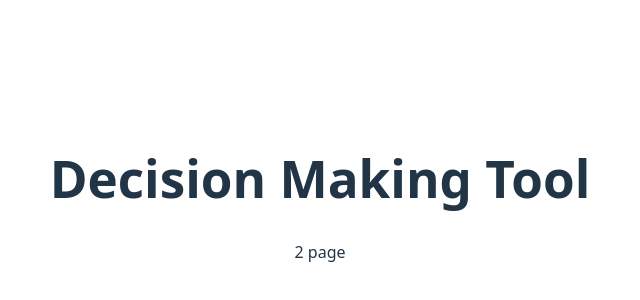
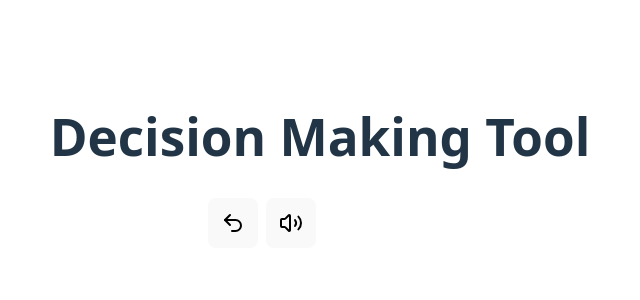
Before and after one commit to lipan4836/decision-making-tool, a React (Vite) app in the folder decision-making-tool/: page /decision-page in a window 1280 px wide. Shown: the part 210-510 px from the top of the page, without its empty margins (320-960 px from the left). Built offline with nearby package versions, Linux system fonts and the light colour scheme.

Commit message:
feat: implement go back and sound toggle logic

```diff
--- /dev/null
+++ b/decision-making-tool/src/components/DecisionBtnsBlock/DecisionBtnsBlock.module.scss
@@ -0,0 +1,79 @@
+.btns-block {
+  display: grid;
+  grid-template: 'btn-back btn-volume duration duration' 50px 'btn-start btn-start btn-start btn-start' 50px / 50px 50px 50px 50px;
+  gap: 0.5em;
+  width: 225px;
+  margin-inline: auto;
+
+  &_btn {
+    display: flex;
+    align-items: center;
+    justify-content: center;
+    width: 50px;
+    height: 50px;
+    padding: 0;
+  }
+
+  &_label {
+    display: flex;
+    align-items: center;
+    padding-left: 8px;
+    border: 1px solid #1a1a1a;
+    border-radius: 8px;
+    background-color: #1a1a1a;
+
+    &__svg {
+      width: 48px;
+      height: 48px;
+    }
+
+    &__input {
+      flex-grow: 1;
+      width: 50px;
+      height: 48px;
+      margin-left: 8px;
+      padding: 0 8px;
+      border: none;
+      border-top-right-radius: 8px;
+      border-bottom-right-radius: 8px;
+    }
+
+    @media (prefers-color-scheme: light) {
+      & {
+        background: transparent;
+      }
+    }
+  }
+}
+
+.back {
+  grid-area: btn-back;
+}
+
+.volume {
+  grid-area: btn-volume;
+}
+
+.duration {
+  grid-area: duration;
+}
+
+.start {
+  grid-area: btn-start;
+  width: 100%;
+}
+
+.picked-elem {
+  width: 70%;
+  padding: 8px 32px;
+  border-radius: 8px;
+  text-align: center;
+  background: #383838;
+  transition: all 0.5s ease-in;
+
+  @media (prefers-color-scheme: light) {
+    & {
+      background: transparent;
+    }
+  }
+}
--- /dev/null
+++ b/decision-making-tool/src/components/DecisionBtnsBlock/DecisionBtnsBlock.tsx
@@ -0,0 +1,27 @@
+import type { ReactNode } from "react";
+import styles from './DecisionBtnsBlock.module.scss'
+import { useNavigate } from "react-router-dom";
+import Icon from "../UI/Icon/Icon";
+import SoundToggle from "../UI/SoundToggle/SoundToggle";
+
+function DecisionBtnsBlock(): ReactNode {
+  const navigate = useNavigate()
+
+  const handleNavigateToHome = (): void => {
+    navigate('/')
+  }
+
+  return (
+    <div className={styles['btns-block']}>
+      <button
+        className={`${styles['btns-block_btn']} ${styles.back}`}
+        onClick={handleNavigateToHome}
+      >
+        <Icon idSprite="undo-2" />
+      </button>
+      <SoundToggle classes={`${styles['btns-block_btn']} ${styles.volume}`} />
+    </div>
+  );
+}
+
+export default DecisionBtnsBlock;
--- /dev/null
+++ b/decision-making-tool/src/components/UI/Icon/Icon.tsx
@@ -0,0 +1,16 @@
+import type { ReactNode } from "react";
+import type { IconProps } from "../../../types/types";
+
+function Icon({idSprite}: IconProps): ReactNode {
+  return (
+    <svg
+      width="24"
+      height="24"
+      viewBox="0 0 24 24"
+    >
+      <use xlinkHref={`/iconsSprite.svg#${idSprite}`} />
+    </svg>
+  );
+}
+
+export default Icon;
--- /dev/null
+++ b/decision-making-tool/src/components/UI/SoundToggle/SoundToggle.tsx
@@ -0,0 +1,31 @@
+import type { ReactNode } from "react";
+import { useSoundStore } from "../../../store/useSoundStore";
+import Icon from "../Icon/Icon";
+
+type SoundToggleProps = {
+  classes: string | string[]
+}
+
+function SoundToggle({classes}: SoundToggleProps): ReactNode {
+  const {isMuted, toggleMute} = useSoundStore()
+
+  const buttonClasses = Array.isArray(classes)
+    ? classes.join(' ')
+    : classes
+
+  return (
+    <button
+      className={buttonClasses}
+      onClick={toggleMute}
+      aria-label={isMuted ? 'Unmute sound' : 'Mute sound'}
+    >
+      {isMuted ? (
+        <Icon idSprite="volume-off" />
+      ) : (
+        <Icon idSprite="volume-2" />
+      )}
+    </button>
+  );
+}
+
+export default SoundToggle;
--- a/decision-making-tool/src/pages/DecisionPage/DecisionPage.tsx
+++ b/decision-making-tool/src/pages/DecisionPage/DecisionPage.tsx
@@ -1,11 +1,12 @@
 import type { ReactNode } from "react";
+import DecisionBtnsBlock from "../../components/DecisionBtnsBlock/DecisionBtnsBlock";
 
 function DecisionPage(): ReactNode {
   return (
     <>
-      <main>
+      <main className="main">
         <h1>Decision Making Tool</h1>
-        <span>2 page</span>
+        <DecisionBtnsBlock />
       </main>
     </>
   )
--- /dev/null
+++ b/decision-making-tool/src/store/useSoundStore.ts
@@ -0,0 +1,21 @@
+import { create } from 'zustand';
+import { persist } from 'zustand/middleware';
+
+type SoundState = {
+  isMuted: boolean;
+  toggleMute: () => void;
+  setMute: (muted: boolean) => void;
+};
+
+export const useSoundStore = create<SoundState>()(
+  persist(
+    (set) => ({
+      isMuted: false,
+      toggleMute: (): void => set((state) => ({ isMuted: !state.isMuted })),
+      setMute: (muted): void => set({ isMuted: muted }),
+    }),
+    {
+      name: 'sound-settings',
+    },
+  ),
+);
--- a/decision-making-tool/src/types/types.ts
+++ b/decision-making-tool/src/types/types.ts
@@ -27,3 +27,7 @@ export interface ButtonProps {
   className?: string[];
   onClick: () => void;
 }
+
+export interface IconProps {
+  idSprite: string;
+}
```
Also changed, not shown: decision-making-tool/public/favicon.svg.
